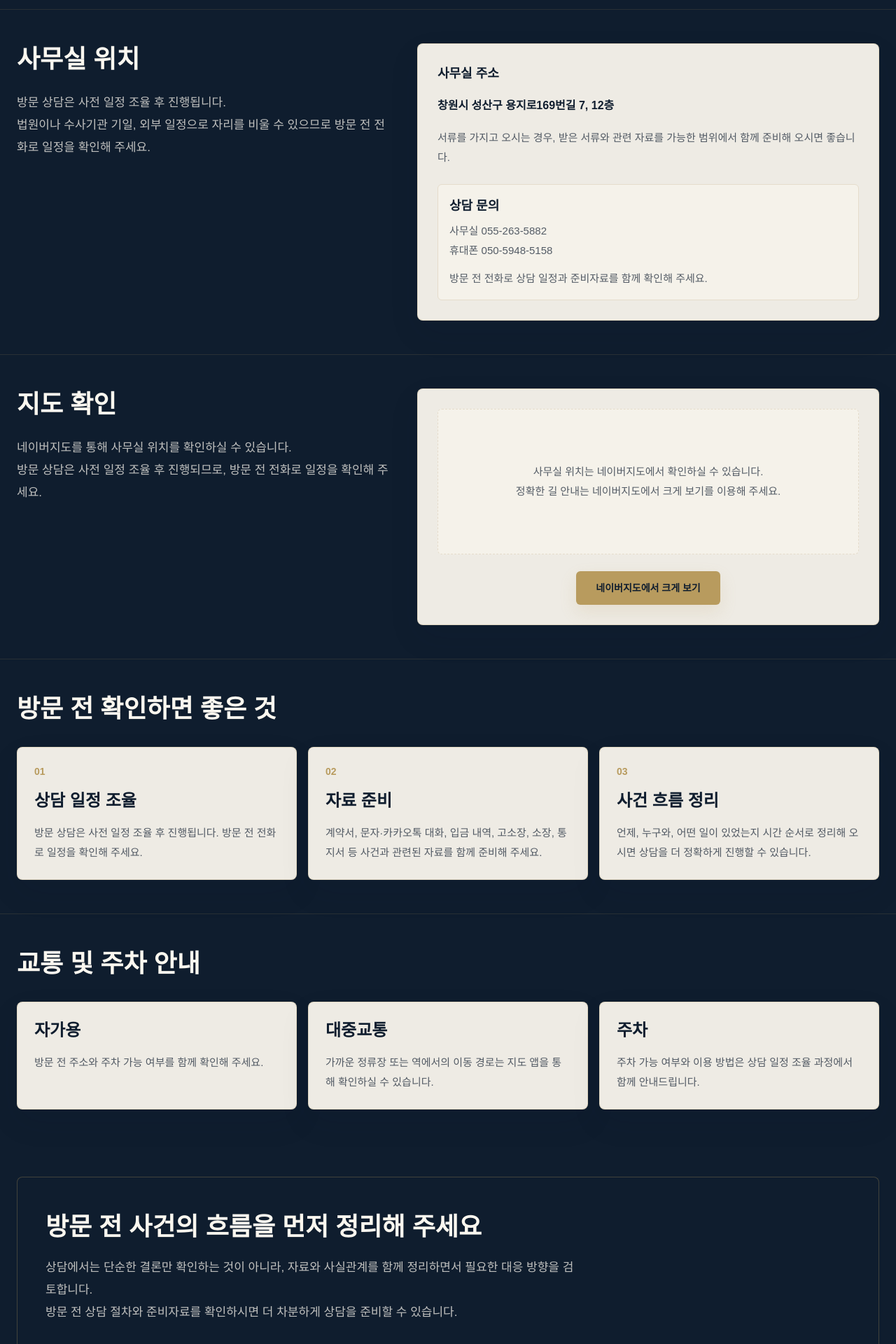
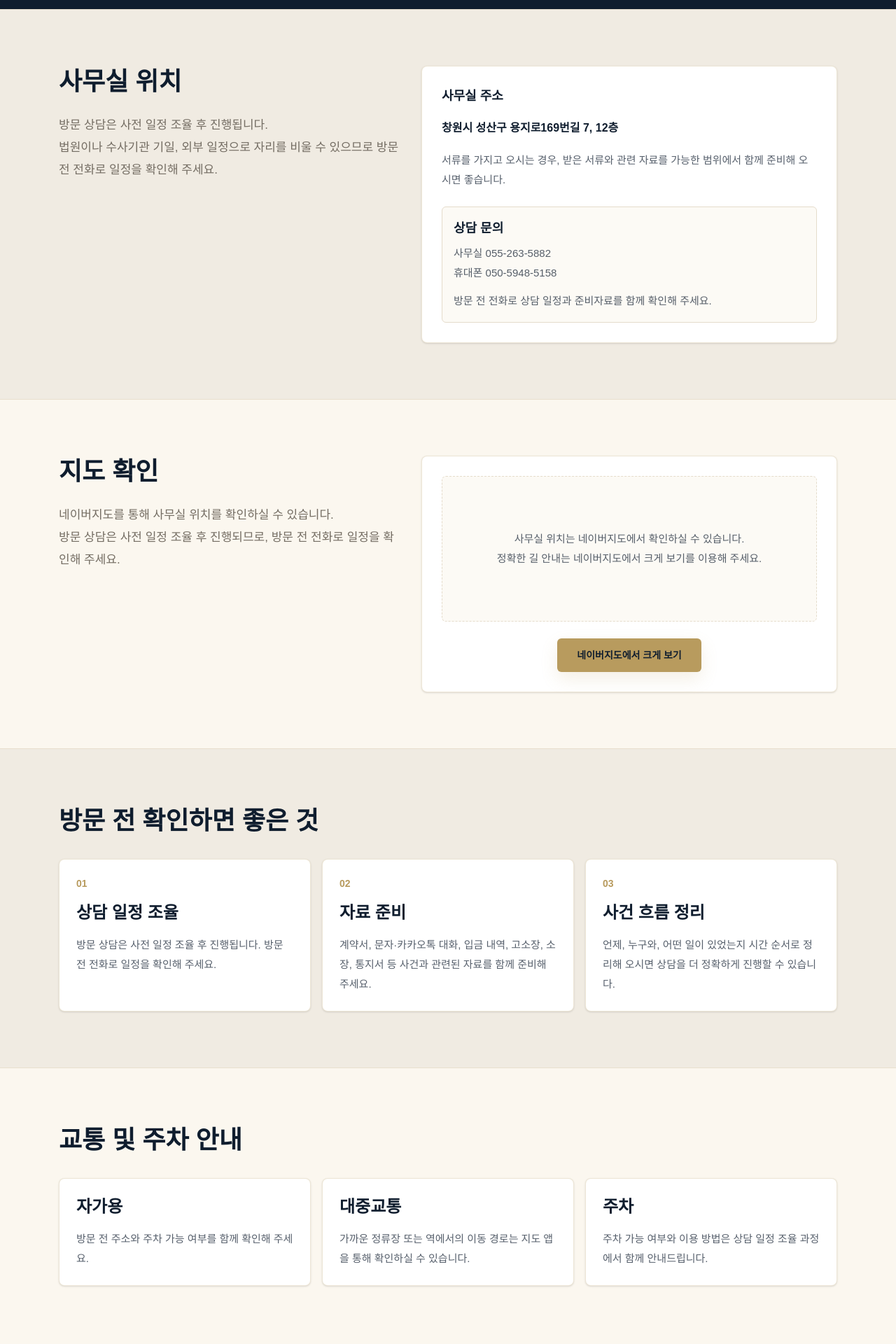
Before and after one commit to ymhk88-debug/project-lighthouse, a Next.js app: page /location in a window 1280 px wide. Shown: the part 540-2460 px from the top of the page at 70% size. Built offline with nearby package versions, Linux system fonts and the light colour scheme; no server answers.

Commit message:
Apply C design to location/page.tsx

```diff
--- a/src/app/location/page.tsx
+++ b/src/app/location/page.tsx
@@ -54,7 +54,7 @@ function TextLink({
   const className =
     variant === "primary"
       ? "bg-primary text-background hover:bg-primary/90 md:bg-accent md:text-primary md:shadow-[0_10px_24px_rgba(184,155,94,0.16)] md:hover:bg-accent/90"
-      : "border border-border bg-background text-primary hover:border-accent md:border-accent/35 md:bg-background/95";
+      : "border border-border bg-background text-primary hover:border-accent md:border-accent/35 md:bg-white";
 
   return (
     <Link
@@ -75,11 +75,11 @@ function SectionHeading({
 }) {
   return (
     <div className="max-w-2xl">
-      <h2 className="whitespace-pre-line text-2xl font-semibold leading-tight text-primary md:text-background md:text-4xl md:leading-tight">
+      <h2 className="whitespace-pre-line text-2xl font-semibold leading-tight text-primary md:text-primary md:text-4xl md:leading-tight">
         {title}
       </h2>
       {description ? (
-        <p className="mt-6 whitespace-pre-line text-base leading-8 text-muted md:text-[17px] md:font-medium md:leading-8 md:text-background/75">
+        <p className="mt-6 whitespace-pre-line text-base leading-8 text-muted md:text-[17px] md:font-medium md:leading-8 md:text-muted">
           {description}
         </p>
       ) : null}
@@ -89,13 +89,14 @@ function SectionHeading({
 
 export default function LocationPage() {
   return (
-    <div className="bg-background md:bg-primary">
-      <section className="mx-auto w-full max-w-7xl px-6 py-16 md:py-20">
+    <div className="bg-background">
+      <div className="bg-primary">
+      <section className="mx-auto w-full max-w-[1160px] px-6 py-16 md:py-20">
         <p className="text-sm font-semibold tracking-[0.18em] text-accent md:text-[15px]">Location</p>
-        <h1 className="mt-5 max-w-3xl text-3xl font-semibold leading-tight text-primary sm:text-4xl md:text-background md:text-6xl">
+        <h1 className="mt-5 max-w-3xl text-3xl font-semibold leading-tight text-background sm:text-4xl md:text-background md:text-6xl">
           오시는 길
         </h1>
-        <p className="mt-6 max-w-3xl whitespace-pre-line text-lg leading-9 text-muted md:text-xl md:font-medium md:leading-9 md:text-background/75">
+        <p className="mt-6 max-w-3xl whitespace-pre-line text-lg leading-9 text-background/75 md:text-xl md:font-medium md:leading-9 md:text-background/75">
           {
             "방문 상담은 사건을 차분히 정리하기 위한 시간입니다.\n일정을 조율하고 관련 자료를 준비해 오시면, 사실관계와 절차를 더 정확하게 함께 확인할 수 있습니다."
           }
@@ -107,16 +108,17 @@ export default function LocationPage() {
           </TextLink>
         </div>
       </section>
+      </div>
 
-      <section className="border-y border-border bg-white/35 md:border-accent/15 md:bg-primary">
-        <div className="mx-auto grid max-w-7xl gap-8 px-6 py-16 md:py-12 lg:grid-cols-[0.9fr_1.1fr] lg:items-start">
+      <section className="border-y border-border bg-[#F0EBE2] md:border-accent/15 md:bg-[#F0EBE2]">
+        <div className="mx-auto grid max-w-[1160px] gap-8 px-6 py-16 md:py-20 lg:grid-cols-[0.9fr_1.1fr] lg:items-start">
           <SectionHeading
             title="사무실 위치"
             description={
               "방문 상담은 사전 일정 조율 후 진행됩니다.\n법원이나 수사기관 기일, 외부 일정으로 자리를 비울 수 있으므로 방문 전 전화로 일정을 확인해 주세요."
             }
           />
-          <div className="rounded-lg border border-[#e8ddcb] bg-white/60 p-6 shadow-[0_8px_24px_rgba(15,29,46,0.05)] md:border-accent/25 md:bg-background/95 md:p-7 md:shadow-[0_18px_45px_rgba(15,29,46,0.08)]">
+          <div className="rounded-lg border border-[#e8ddcb] bg-white p-6 shadow-sm md:border-accent/25 md:bg-white md:p-7 md:shadow-sm">
             <p className="text-sm font-semibold text-primary md:text-lg">사무실 주소</p>
             <p className="mt-4 text-base font-semibold leading-8 text-primary">
               {address}
@@ -153,7 +155,7 @@ export default function LocationPage() {
         </div>
       </section>
 
-      <section className="mx-auto max-w-7xl px-6 py-16 md:py-12">
+      <section className="mx-auto max-w-[1160px] px-6 py-16 md:py-20">
         <div className="grid gap-8 lg:grid-cols-[0.9fr_1.1fr] lg:items-start">
           <SectionHeading
             title="지도 확인"
@@ -161,7 +163,7 @@ export default function LocationPage() {
               "네이버지도를 통해 사무실 위치를 확인하실 수 있습니다.\n방문 상담은 사전 일정 조율 후 진행되므로, 방문 전 전화로 일정을 확인해 주세요."
             }
           />
-          <div className="rounded-lg border border-[#e8ddcb] bg-white/60 p-6 shadow-[0_8px_24px_rgba(15,29,46,0.05)] md:border-accent/25 md:bg-background/95 md:p-7 md:shadow-[0_18px_45px_rgba(15,29,46,0.08)]">
+          <div className="rounded-lg border border-[#e8ddcb] bg-white p-6 shadow-sm md:border-accent/25 md:bg-white md:p-7 md:shadow-sm">
             {naverMapEmbedUrl ? (
               <div className="overflow-hidden rounded-md border border-border bg-background/60">
                 <iframe
@@ -195,14 +197,14 @@ export default function LocationPage() {
         </div>
       </section>
 
-      <section className="border-y border-border bg-white/35 md:border-accent/15 md:bg-primary">
-        <div className="mx-auto max-w-7xl px-6 py-16 md:py-12">
+      <section className="border-y border-border bg-[#F0EBE2] md:border-accent/15 md:bg-[#F0EBE2]">
+        <div className="mx-auto max-w-[1160px] px-6 py-16 md:py-20">
           <SectionHeading title="방문 전 확인하면 좋은 것" />
           <div className="mt-8 grid gap-4 md:grid-cols-3">
             {visitChecklist.map((item, index) => (
               <article
                 key={item.title}
-                className="rounded-lg border border-[#e8ddcb] bg-white/60 p-6 shadow-[0_8px_24px_rgba(15,29,46,0.05)] md:border-accent/25 md:bg-background/95 md:shadow-[0_18px_45px_rgba(15,29,46,0.08)]"
+                className="rounded-lg border border-[#e8ddcb] bg-white p-6 shadow-sm md:border-accent/25 md:bg-white md:shadow-sm"
               >
                 <p className="text-xs font-semibold text-accent md:text-sm">
                   {String(index + 1).padStart(2, "0")}
@@ -219,13 +221,13 @@ export default function LocationPage() {
         </div>
       </section>
 
-      <section className="mx-auto max-w-7xl px-6 py-16 md:py-12">
+      <section className="mx-auto max-w-[1160px] px-6 py-16 md:py-20">
         <SectionHeading title="교통 및 주차 안내" />
         <div className="mt-8 grid gap-4 md:grid-cols-3">
           {transitItems.map((item) => (
             <article
               key={item.title}
-              className="rounded-lg border border-[#e8ddcb] bg-white/60 p-6 shadow-[0_8px_24px_rgba(15,29,46,0.05)] md:border-accent/25 md:bg-background/95 md:shadow-[0_18px_45px_rgba(15,29,46,0.08)]"
+              className="rounded-lg border border-[#e8ddcb] bg-white p-6 shadow-sm md:border-accent/25 md:bg-white md:shadow-sm"
             >
               <h3 className="text-lg font-semibold text-primary md:text-2xl">
                 {item.title}
@@ -238,8 +240,8 @@ export default function LocationPage() {
         </div>
       </section>
 
-      <section className="px-6 py-16 md:py-12">
-        <div className="mx-auto max-w-7xl rounded-lg bg-primary px-6 py-12 text-background md:border md:border-accent/30 md:px-10">
+      <section className="px-6 py-16 md:py-20">
+        <div className="mx-auto max-w-[1160px] rounded-lg bg-primary px-6 py-12 text-background md:border md:border-accent/30 md:px-10">
           <h2 className="max-w-3xl text-3xl font-semibold leading-tight md:text-4xl">
             방문 전 사건의 흐름을 먼저 정리해 주세요
           </h2>
```
